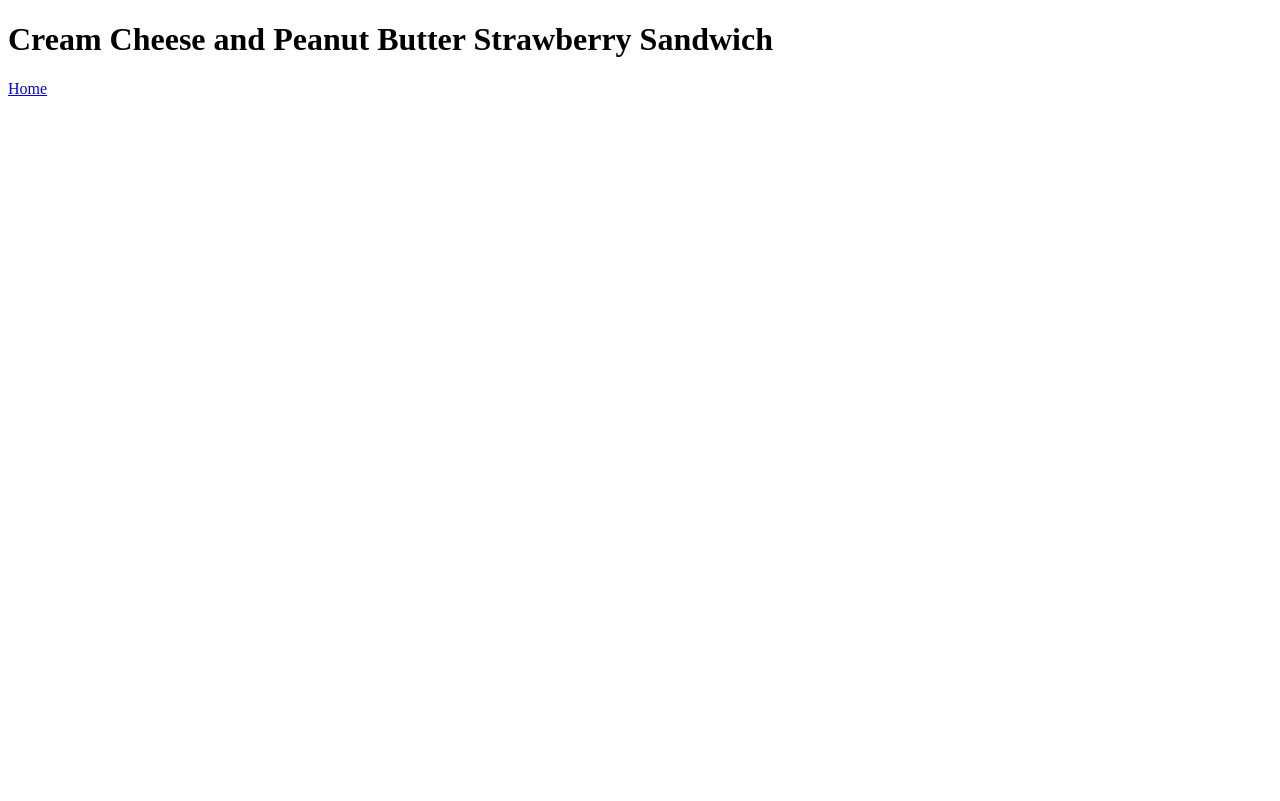
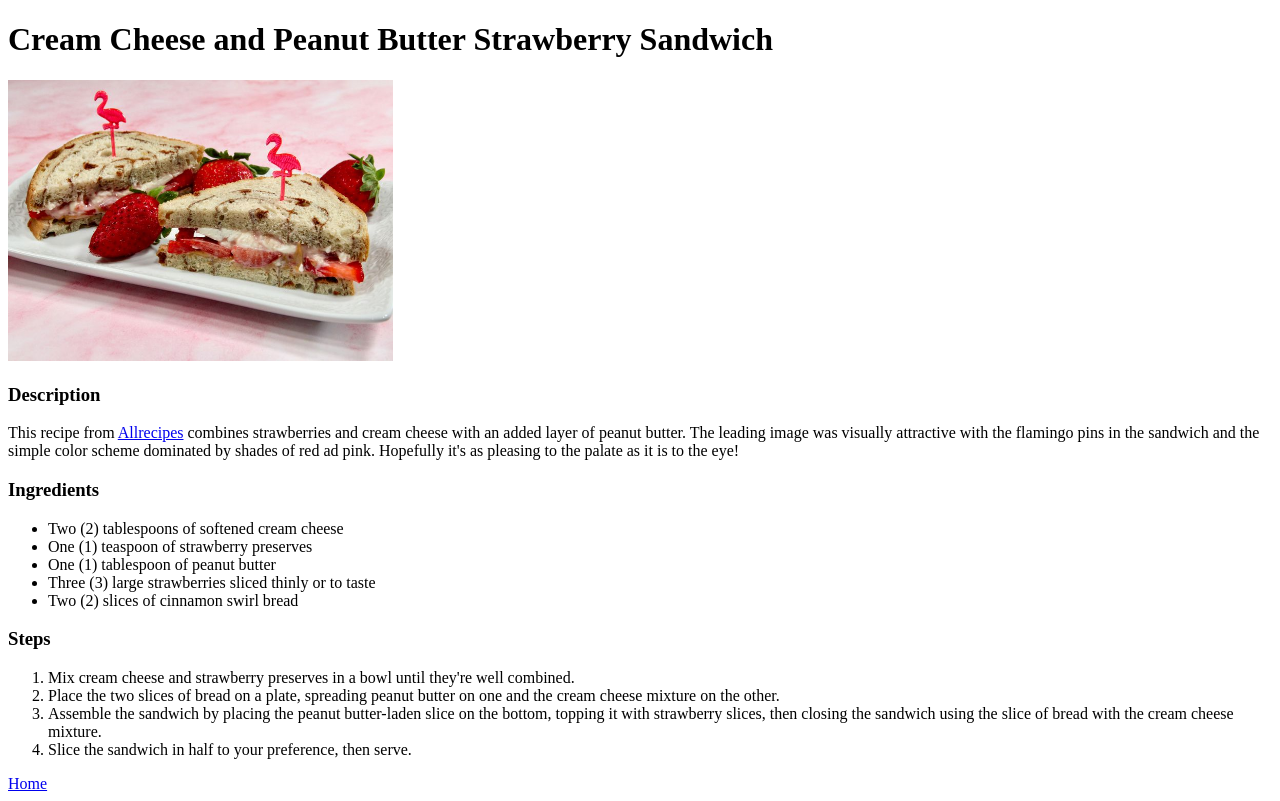
Before and after one commit to brianna-mebane/odin-recipes, a plain HTML site: page recipes/strawberry-sandwich.html in a window 1280 px wide. Drawn offline with Linux system fonts and the light colour scheme.

Commit message:
Flesh out strawberry sandwich recipe page contributed an image of the final product along with sections for the ingredients and steps.

```diff
--- a/recipes/strawberry-sandwich.html
+++ b/recipes/strawberry-sandwich.html
@@ -8,6 +8,30 @@
 <body>
     <h1>Cream Cheese and Peanut Butter Strawberry Sandwich</h1>
 
+    <img src="../images/cream-cheese-sandwich.jpeg" alt="two halves of a sandwich containing cream cheese, strawberry jam and peanut butter with flamingo-shaped picks inside" width="385" height="281">
+
+    <h3>Description</h3>
+
+    <p>This recipe from <a href="https://www.allrecipes.com/cream-cheese-and-peanut-butter-strawberry-sandwich-recipe-11696003">Allrecipes</a> combines strawberries and cream cheese with an added layer of peanut butter. The leading image was visually attractive with the flamingo pins in the sandwich and the simple color scheme dominated by shades of red ad pink. Hopefully it's as pleasing to the palate as it is to the eye!</p>
+
+    <h3>Ingredients</h3>
+
+    <ul>
+        <li>Two (2) tablespoons of softened cream cheese</li>
+        <li>One (1) teaspoon of strawberry preserves</li>
+        <li>One (1) tablespoon of peanut butter</li>
+        <li>Three (3) large strawberries sliced thinly or to taste</li>
+        <li>Two (2) slices of cinnamon swirl bread</li>
+    </ul>
+
+    <h3>Steps</h3>
+
+    <ol>
+        <li>Mix cream cheese and strawberry preserves in a bowl until they're well combined.</li>
+        <li>Place the two slices of bread on a plate, spreading peanut butter on one and the cream cheese mixture on the other.</li>
+        <li>Assemble the sandwich by placing the peanut butter-laden slice on the bottom, topping it with strawberry slices, then closing the sandwich using the slice of bread with the cream cheese mixture.</li>
+        <li>Slice the sandwich in half to your preference, then serve.</li>
+    </ol>
     <a href="../index.html">Home</a>
 </body>
 </html>
```
Also changed, not shown: images/cream-cheese-sandwich.jpeg (added).
